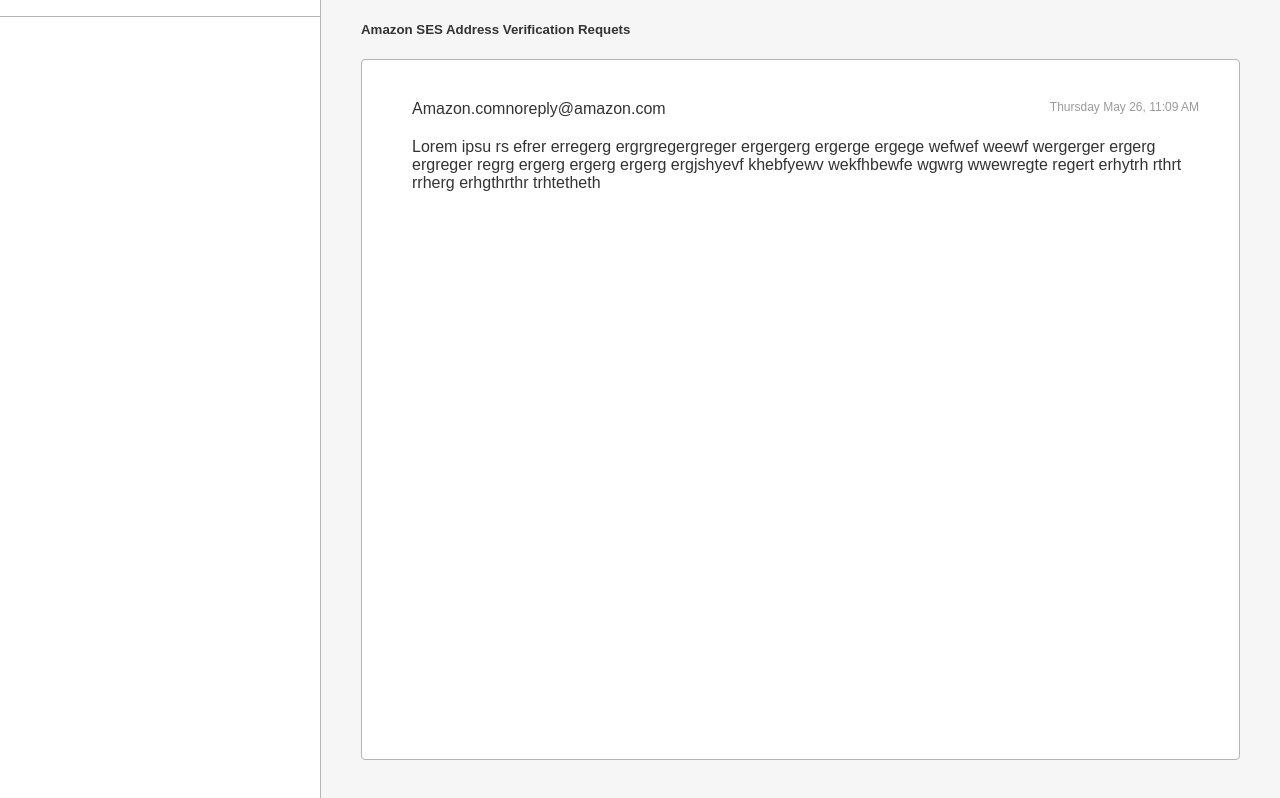
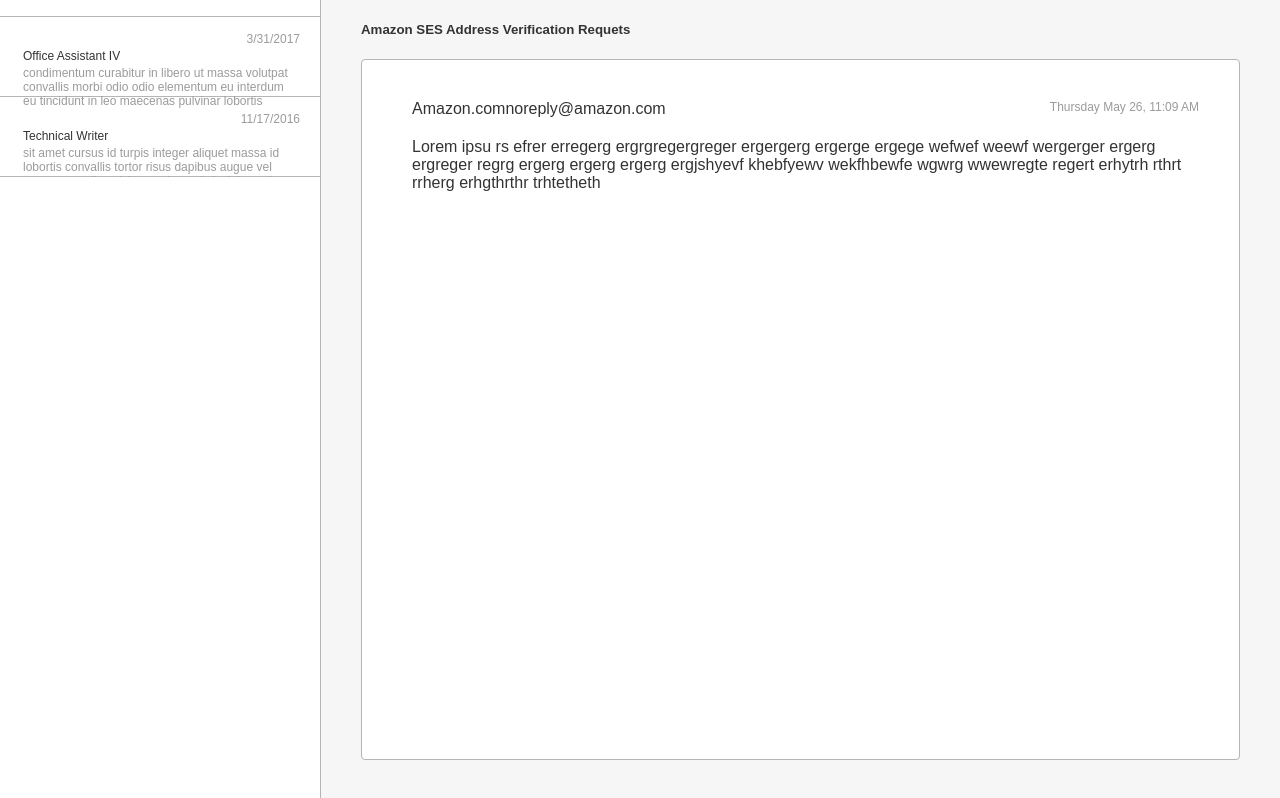
Before and after one commit to luizkra/emailClient, a React (Create React App) app: page / in a window 1280 px wide. Built offline with nearby package versions, Linux system fonts and the light colour scheme.

Commit message:
Add mail-data.json and import in App.js

```diff
--- a/src/App.js
+++ b/src/App.js
@@ -2,13 +2,14 @@
 import './css/App.css';
 import Content from './components/Content';
 import EmailList from './components/EmailList';
+import data from './data/mail-data.json';
 class App extends Component {
 
   render() {
     return (
       <div className="App-container">
         <div className="App-left-side">
-          <EmailList />
+          <EmailList items={data} />
         </div>
         <div className="App-right-side">
           <Content />
--- /dev/null
+++ b/src/data/mail-data.json
@@ -0,0 +1,2 @@
+[{"from":"mhallatt0@walmart.com","to":"cziem0@surveymonkey.com","subject":"Office Assistant IV","body":"condimentum curabitur in libero ut massa volutpat convallis morbi odio odio elementum eu interdum eu tincidunt in leo maecenas pulvinar lobortis","date":"3/31/2017","isReaded":false,"avatar":"https://robohash.org/dignissimosetsuscipit.jpg?size=50x50&set=set1","tag":"Indigo","attachements":[{"file":"http://dummyimage.com/250x250.jpg/5fa2dd/ffffff","name":"ut_nulla_sed.jpeg"}]},
+{"from":"nmulbery1@seattletimes.com","to":"idimont1@usa.gov","subject":"Technical Writer","body":"sit amet cursus id turpis integer aliquet massa id lobortis convallis tortor risus dapibus augue vel accumsan tellus nisi eu orci mauris lacinia sapien quis libero nullam sit amet","date":"11/17/2016","isReaded":false,"avatar":"https://robohash.org/aliquamautdolore.jpg?size=50x50&set=set1","tag":"Teal","attachements":[{"file":"http://dummyimage.com/250x250.jpg/dddddd/000000","name":"sodales_scelerisque_mauris.jpeg"}]}]
```
